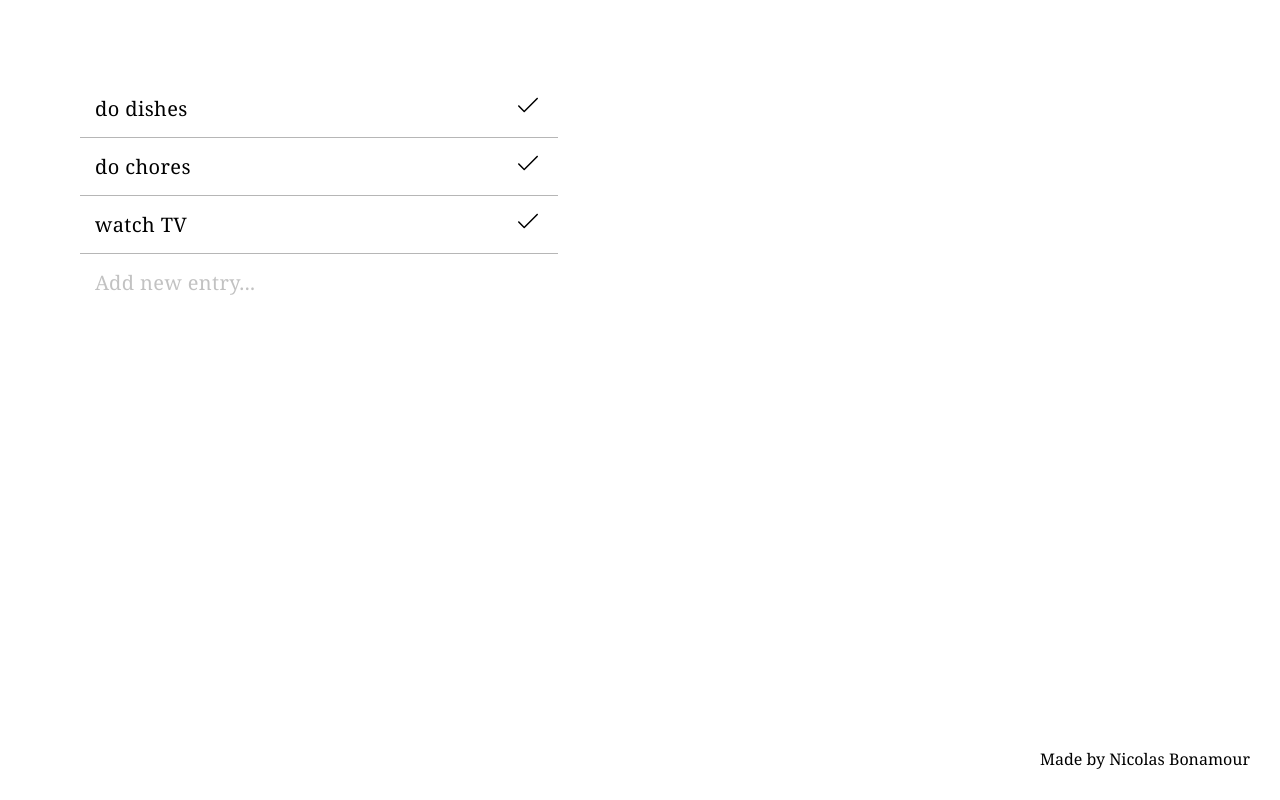
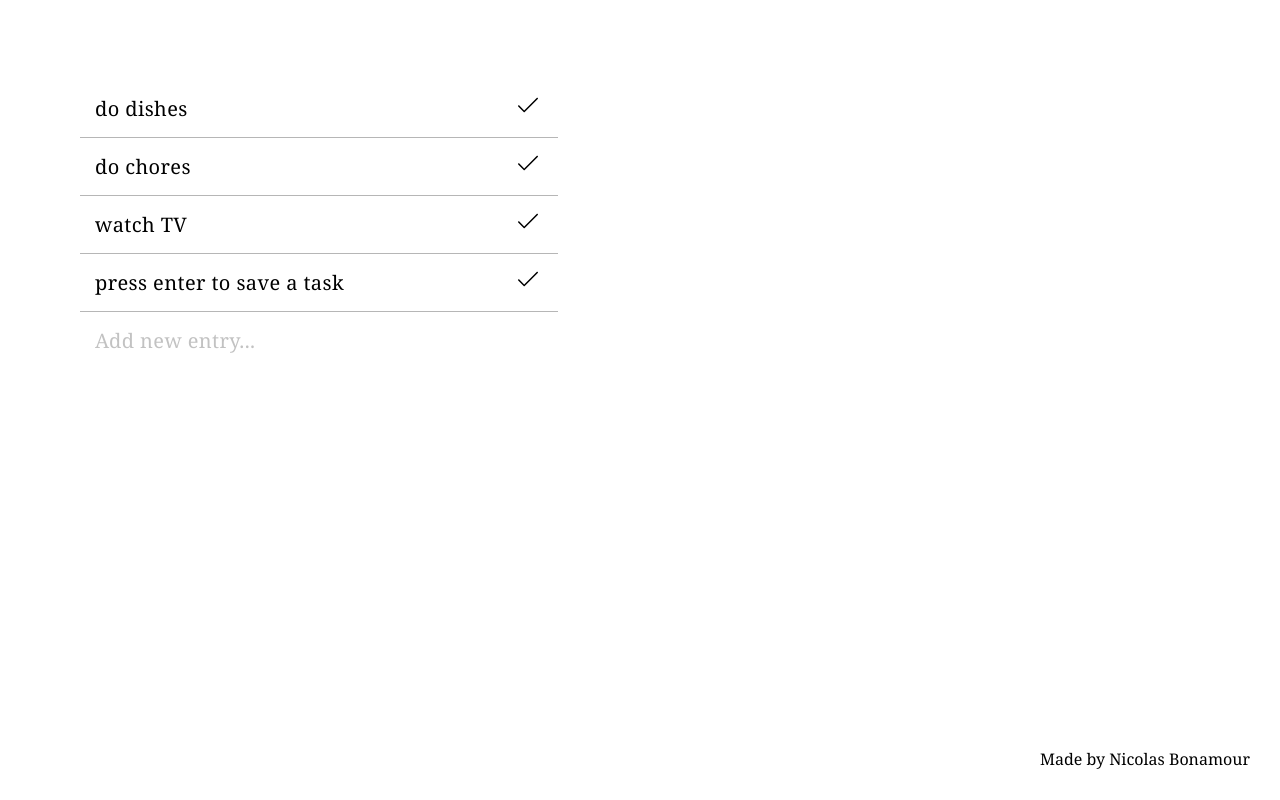
Before and after one commit to kanedaron/todo, a React (Create React App) app: page / in a window 1280 px wide. Built offline with nearby package versions, Linux system fonts and the light colour scheme.

Commit message:
Added instructions to use

```diff
--- a/src/App.js
+++ b/src/App.js
@@ -83,7 +83,7 @@ class Todo extends Component {
     } else {
 
     this.state = {
-      entries: ["do dishes", "do chores", "watch TV"],
+      entries: ["do dishes", "do chores", "watch TV" , "press enter to save a task"],
       edit: false,
       text: "",
       expire:expire};
```
